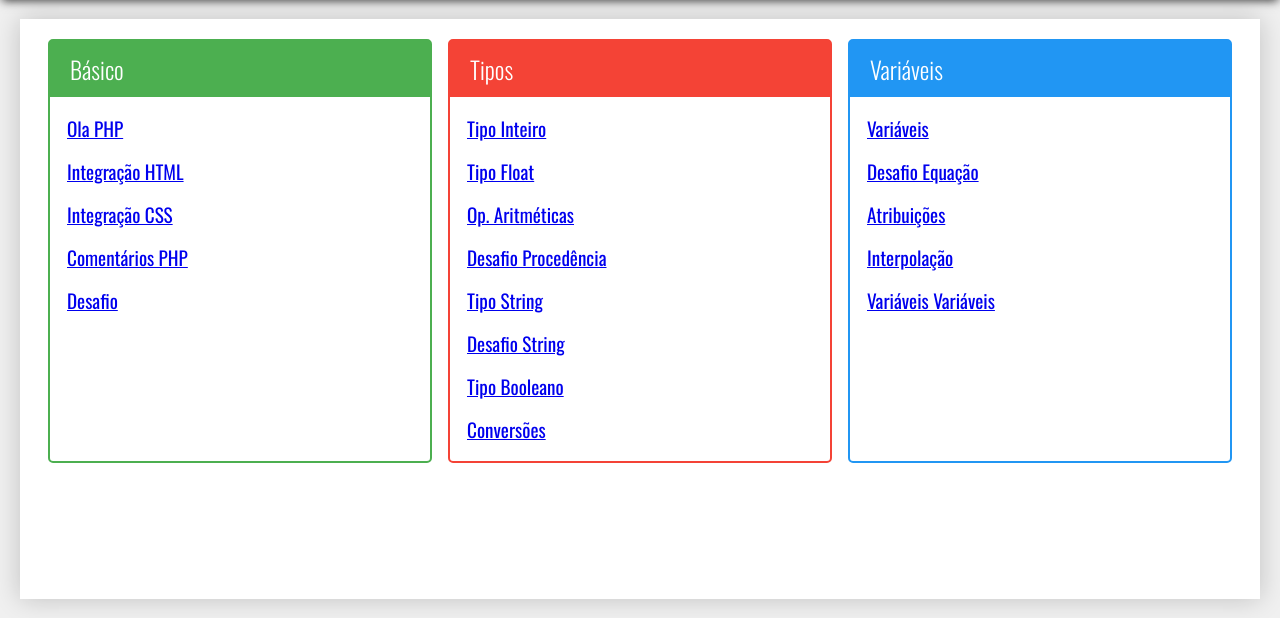
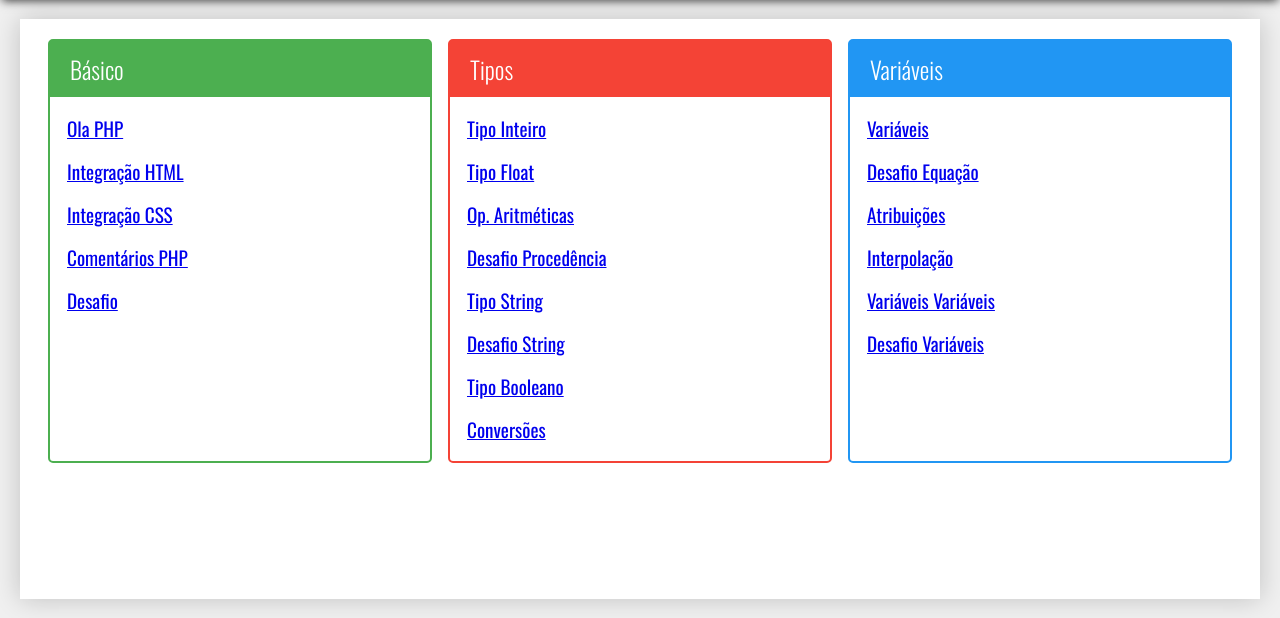
Before and after one commit to BRADDTELES/Curso-PHP7, a PHP site: page /aula-01/ in a window 1280 px wide. Shown: the part 121-739 px from the top of the page. Run offline with PHP 8.4, Linux system fonts and the light colour scheme.

Commit message:
ft. Interpolação, Variáveis Variáveis e  Desafio Variáveis

```diff
--- a/aula-01/index.php
+++ b/aula-01/index.php
@@ -123,6 +123,11 @@
                   Variáveis Variáveis
                 </a>
               </li>
+              <li>
+                <a href="exercicio.php?dir=variaveis&file=desafio_variaveis">
+                  Desafio Variáveis
+                </a>
+              </li>
             </ul>
           </div>
         </nav>
```
